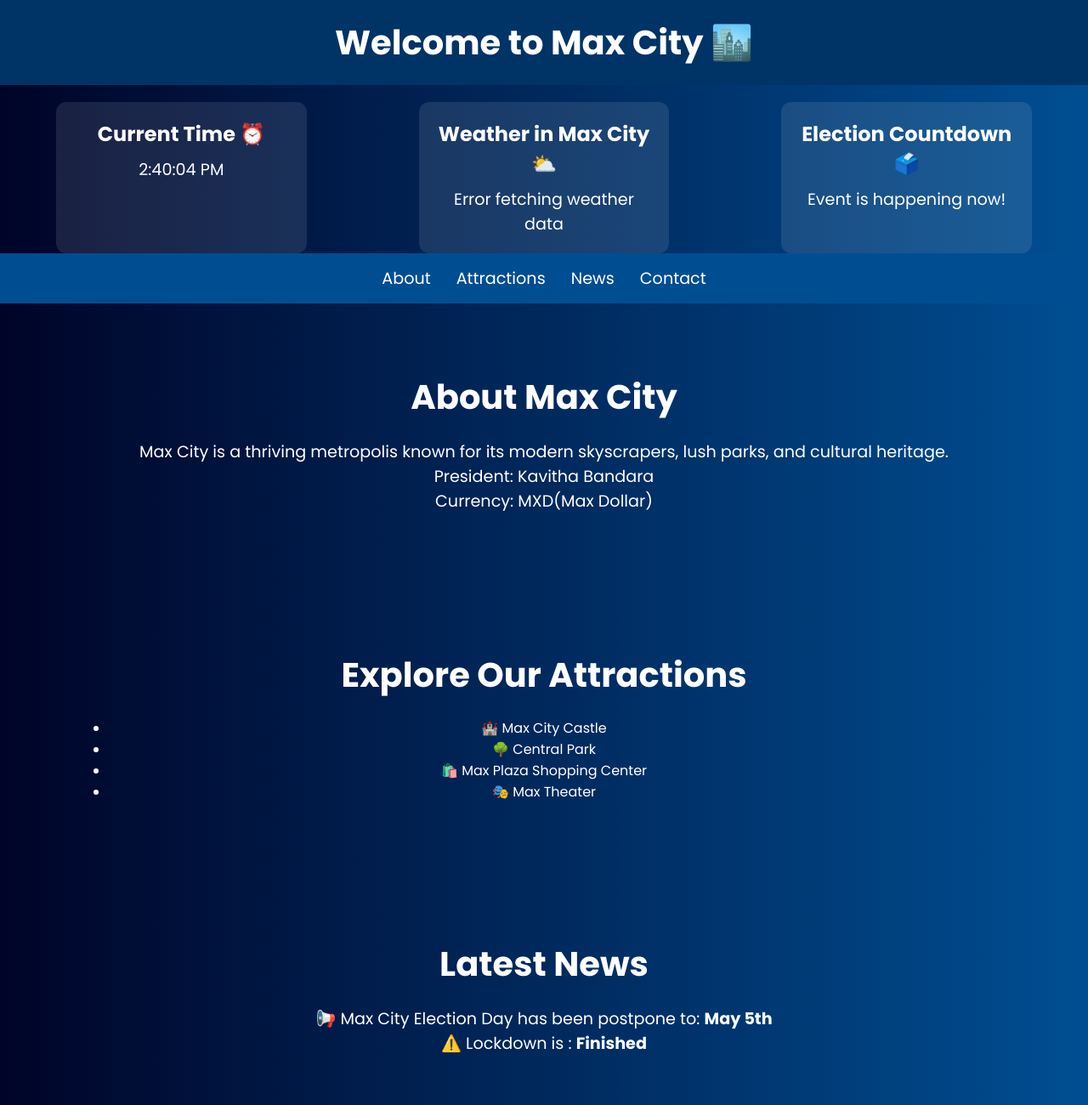
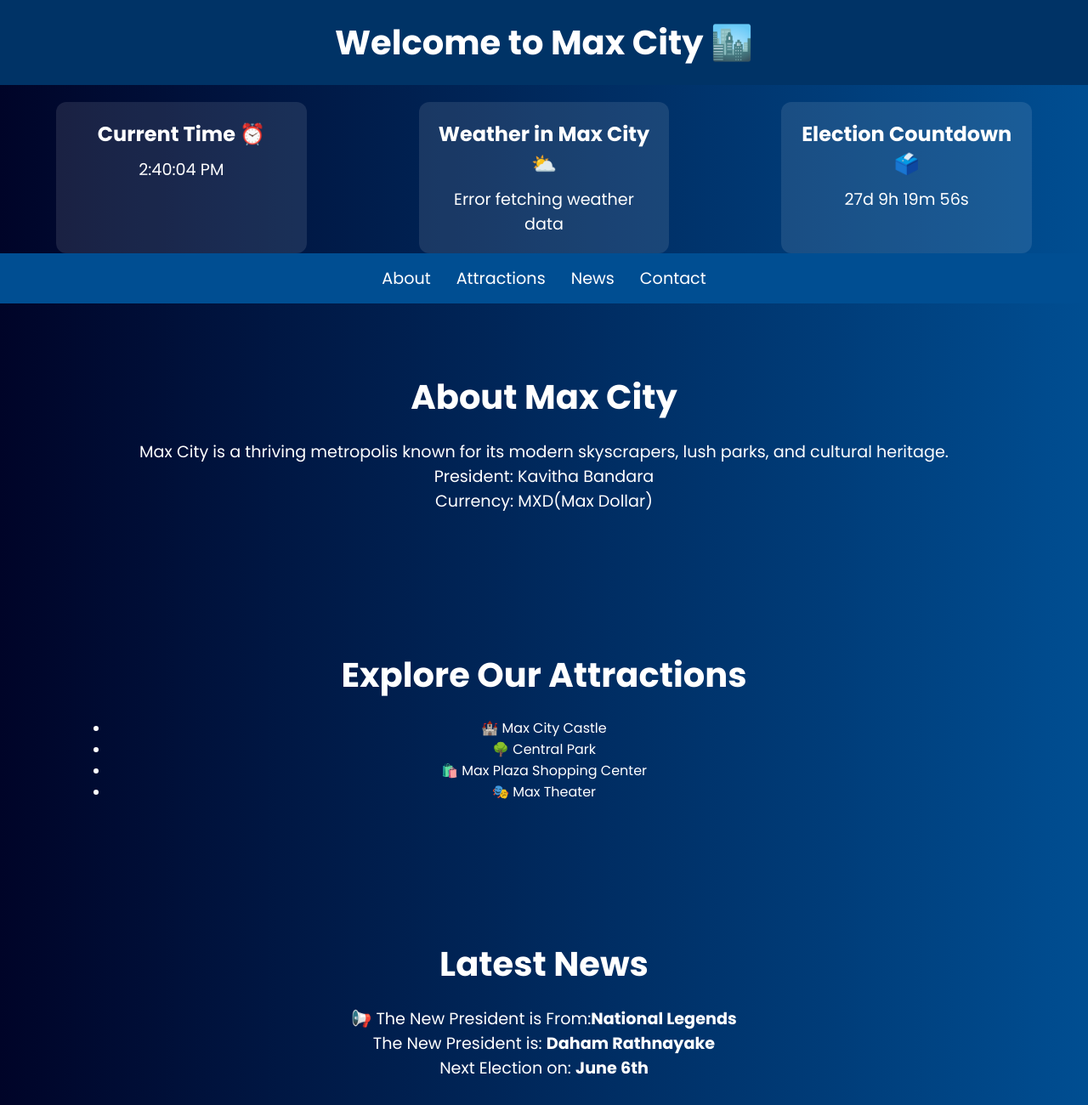
Before and after one commit to Thisaja719/Max-City, a plain HTML site: page index.html in a window 1280 px wide. Shown: the top 1300 px of the page at 85% size. Drawn offline with Linux system fonts and the light colour scheme; no server answers.

Commit message:
index.html

```diff
--- a/index.html
+++ b/index.html
@@ -108,7 +108,7 @@
       <p id="weather">Loading weather data...</p>
     </div>
 
-    <div class="info-box">
+     <div class="info-box">
       <h3>Election Countdown 🗳️</h3>
       <p id="election-timer">Calculating...</p>
     </div>
@@ -144,8 +144,9 @@
   <!-- News Section -->
   <section id="news">
     <h2>Latest News</h2>
-    <p>📢 Max City Election Day has been postpone to: <strong>May 5th</strong></p>
-    <p>⚠️ Lockdown is : <strong>Finished</strong></p>
+    <p>📢 The New President is From:<strong>National Legends</strong></p>
+    <p>The New President is: <strong>Daham Rathnayake</strong></p>
+<p>Next Election on: <strong>June 6th</strong></p>
   </section>
 
   <!-- Contact Section -->
@@ -214,7 +215,7 @@
       }
 
       countdown(new Date('April 2, 2025 00:00:00'), 'lockdown-timer');
-      countdown(new Date('May 5, 2025 00:00:00'), 'election-timer');
+      countdown(new Date('June 6, 2025 00:00:00'), 'election-timer');
     }
   </script>
 </body>
```
